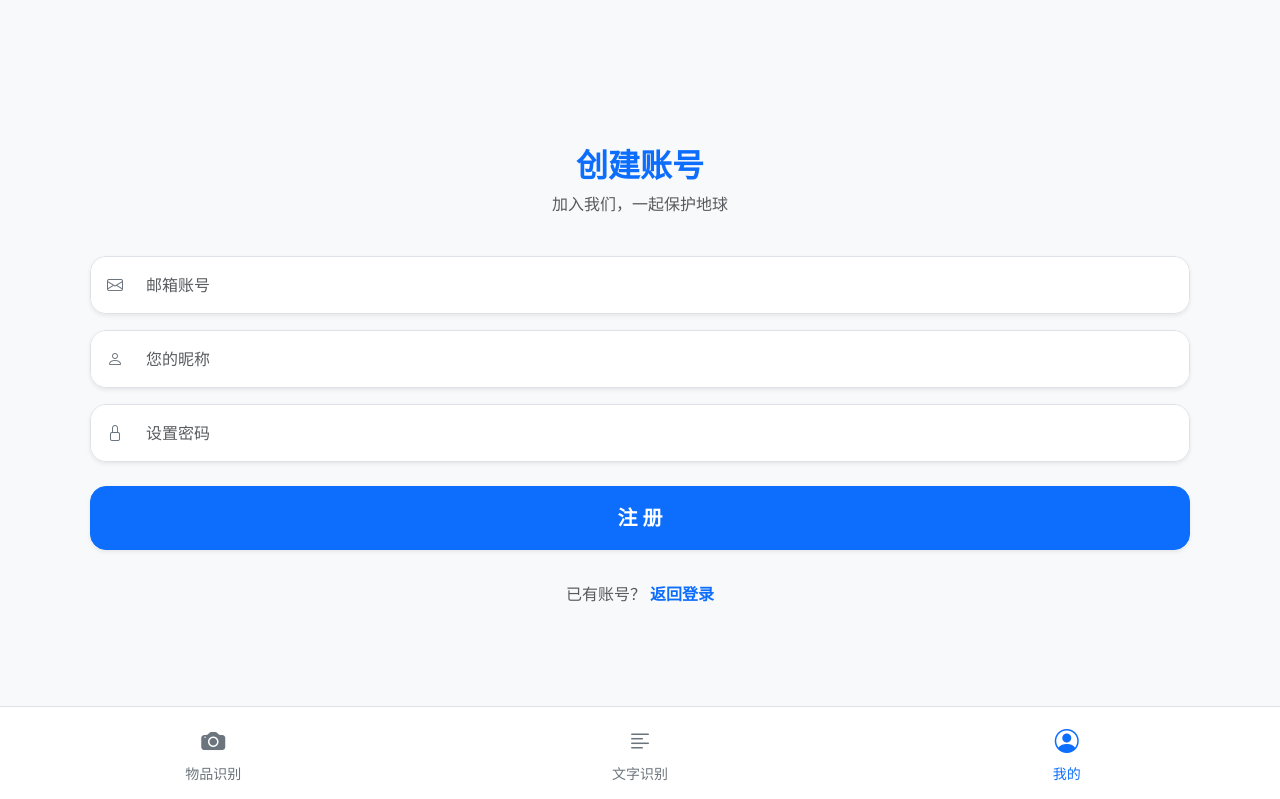
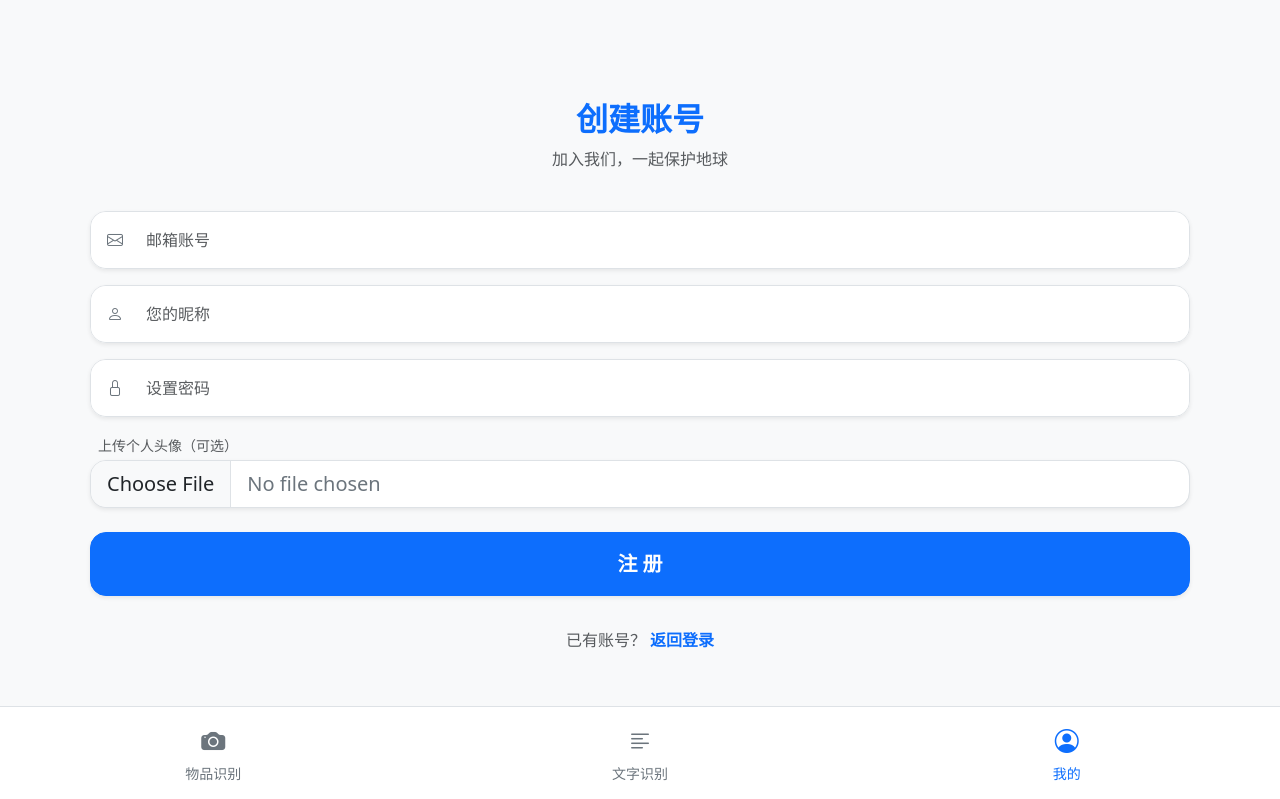
Before and after one commit to Rick-Miao/Rubbish, a Flask app: page /register in a window 1280 px wide. Shown: the top 799 px of the page. Run offline with Flask 3, Linux system fonts and the light colour scheme.

Commit message:
完成真实头像上传及本地存储功能，准备合并代码

```diff
--- a/app/routes.py
+++ b/app/routes.py
@@ -10,6 +10,7 @@ from werkzeug.utils import secure_filename
 # 数据库与模型统一导入
 from app import db
 from app.models import Item, Category, User
+import uuid  # 用于生成唯一的文件名
 
 try:
     from ultralytics import YOLO
@@ -35,29 +36,54 @@ def index():
 @bp.route('/register', methods=['GET', 'POST'])
 def register():
     if request.method == 'POST':
-        # 1. 接收前端表单数据
+        # 1. 接收前端文本数据
         email = request.form.get('email')
         nickname = request.form.get('nickname')
         password = request.form.get('password')
 
-        # 2. 查重校验：去数据库里找找，这个邮箱是不是已经被注册了？
+        # 2. 查重校验
         existing_user = User.query.filter_by(email=email).first()
         if existing_user:
             flash('该邮箱已被注册，请直接登录或使用其他邮箱。')
             return redirect(url_for('main.register'))
 
-        # 3. 密码加密：生成一串别人看不懂的乱码（哈希值）
+        # 3. 密码加密
         hashed_password = generate_password_hash(password)
 
-        # 4. 创建新用户对象
+        # 4. 【新增：处理头像文件上传】
+        # 默认给一个占位图，如果用户没传头像就用这个
+        avatar_url = 'https://via.placeholder.com/140?text=Avatar'
+
+        if 'avatar' in request.files:
+            file = request.files['avatar']
+            # 如果用户真的选中了一个文件
+            if file and file.filename != '':
+                # 提取文件的后缀名 (比如 jpg, png)
+                ext = file.filename.rsplit('.', 1)[1].lower() if '.' in file.filename else 'jpg'
+
+                # 用 uuid 生成一个绝对不会重复的文件名，防止图片被覆盖，也防止中文名乱码报错
+                filename = f"avatar_{uuid.uuid4().hex}.{ext}"
+
+                # 设定保存目录为 app/static/images/avatars
+                avatar_dir = os.path.join('app', 'static', 'images', 'avatars')
+                os.makedirs(avatar_dir, exist_ok=True) # 如果没有这个文件夹，自动创建
+
+                # 保存物理文件到你的电脑/服务器上
+                filepath = os.path.join(avatar_dir, filename)
+                file.save(filepath)
+
+                # 生成给网页调用的静态路径
+                avatar_url = url_for('static', filename=f'images/avatars/{filename}')
+
+        # 5. 创建新用户对象，这次把真实头像路径传进去
         new_user = User(
             email=email,
             nickname=nickname,
-            password=hashed_password
-            # avatar 字段在 models.py 里已经设了默认值，所以这里不传也可以
+            password=hashed_password,
+            avatar=avatar_url
         )
 
-        # 5. 存入数据库！
+        # 6. 存入数据库！
         db.session.add(new_user)
         db.session.commit()
 
--- a/app/templates/register.html
+++ b/app/templates/register.html
@@ -9,7 +9,7 @@
         <p class="text-muted">加入我们，一起保护地球</p>
     </div>
 
-    <form method="POST" action="{{ url_for('main.register') }}" class="px-2">
+    <form method="POST" action="{{ url_for('main.register') }}" class="px-2" enctype="multipart/form-data">
         <div class="mb-3">
             <div class="input-group shadow-sm rounded-4 overflow-hidden border">
                 <span class="input-group-text bg-white border-0 text-secondary ps-3"><i class="bi bi-envelope"></i></span>
@@ -22,11 +22,16 @@
                 <input type="text" name="nickname" class="form-control border-0 py-3 shadow-none" placeholder="您的昵称" required>
             </div>
         </div>
-        <div class="mb-4">
+        <div class="mb-3">
             <div class="input-group shadow-sm rounded-4 overflow-hidden border">
                 <span class="input-group-text bg-white border-0 text-secondary ps-3"><i class="bi bi-lock"></i></span>
                 <input type="password" name="password" class="form-control border-0 py-3 shadow-none" placeholder="设置密码" required>
             </div>
+        </div>
+
+        <div class="mb-4">
+            <label for="avatarInput" class="form-label text-muted small ms-2 mb-1">上传个人头像（可选）</label>
+            <input type="file" name="avatar" id="avatarInput" class="form-control form-control-lg rounded-4 shadow-sm border text-secondary" accept="image/*">
         </div>
 
         <button type="submit" class="btn btn-primary w-100 py-3 rounded-4 fw-bold fs-5 shadow-sm mb-3">注 册</button>
```
Also changed, not shown: app/static/images/avatars/avatar_fa24f3c089c741c7877b6e4915887624.jpg (added).
